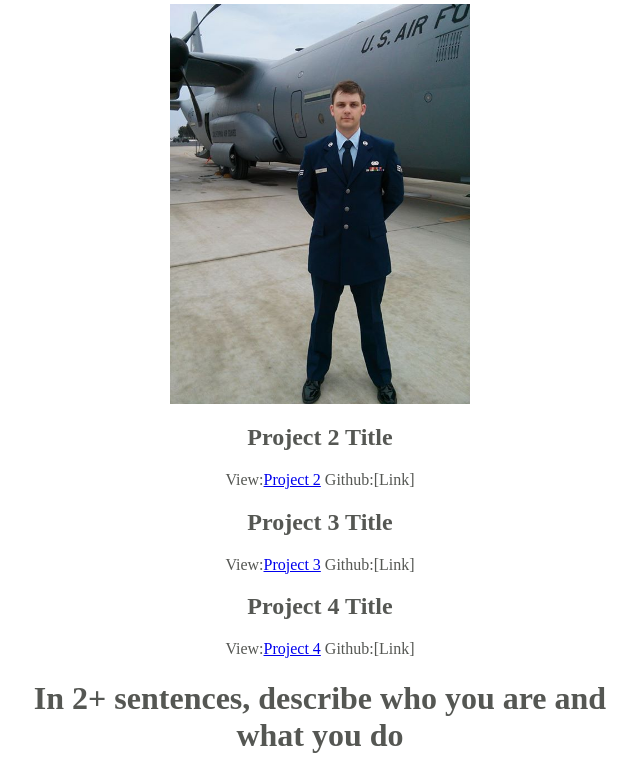
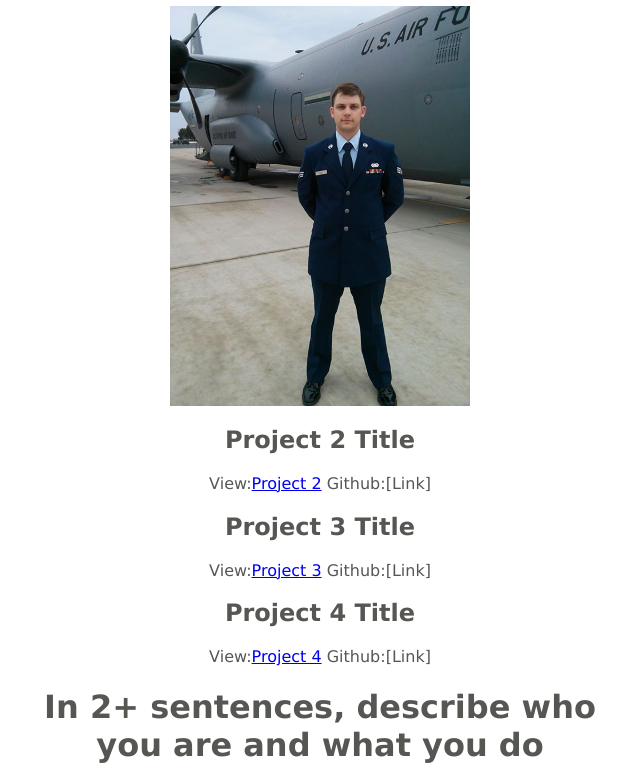
Before and after one commit to JonathanSogg/CSCI15_P1, a plain HTML site: page index.html in a window 1280 px wide. Shown: the part 113-885 px from the top of the page, without its empty margins (320-960 px from the left). Drawn offline with Linux system fonts and the light colour scheme.

Commit message:
Some more CSS changes

```diff
--- a/css/default.css
+++ b/css/default.css
@@ -1,10 +1,13 @@
+* {
+	font-family: "Verdana", Arial, snas-serif;
+}
+
 html {
 	margin: 0;
 	padding: 0;
 }
 
 body {
-	font: Verdana, Geneva, sans-serif;
 	color: #555753;
 	margin: 0;
 	padding: 0;
```
